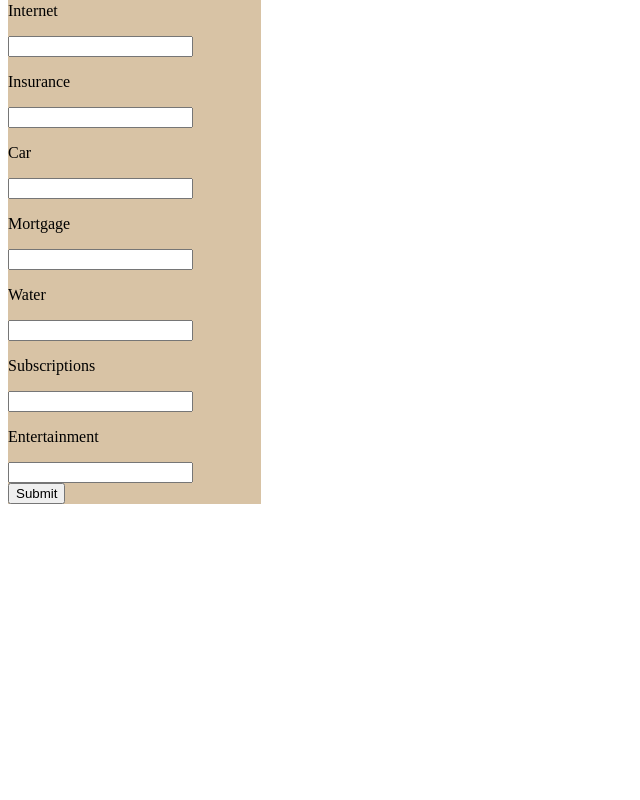
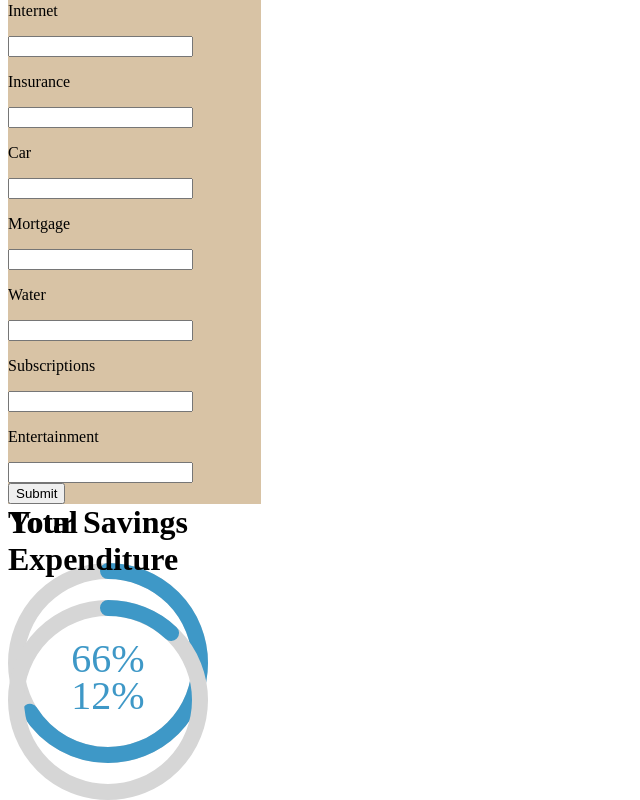
Before and after one commit to jodiezhuu/BudgetBud, a React (Create React App) app: page / in a window 1280 px wide. Shown: the part 1237-2037 px from the top of the page, without its empty margins (0-640 px from the left). Before the commit the page ends 1741 px from the top, so only its background shows below. Built offline with nearby package versions, Linux system fonts and the light colour scheme; a web font is replaced by a local one.

Commit message:
circular progress bars

```diff
--- a/package.json
+++ b/package.json
@@ -7,6 +7,7 @@
     "@testing-library/react": "^11.2.7",
     "@testing-library/user-event": "^12.8.3",
     "react": "^17.0.2",
+    "react-circular-progressbar": "^2.0.4",
     "react-dom": "^17.0.2",
     "react-hook-form": "^7.8.4",
     "react-icons": "^4.2.0",
--- a/src/App.js
+++ b/src/App.js
@@ -4,7 +4,7 @@ import Navbar from './components/Navbar';
 import Intro from './components/Intro';
 import Info from './components/Info';
 import Savings from './components/Savings';
-import Expenditures from './components/Savings';
+import Expenditures from './components/Expenditures';
 
 import { BrowserRouter as Router, Switch, Route } from 'react-router-dom';
 
@@ -16,7 +16,7 @@ function App() {
       <Intro />
       <Info />
       <Savings />
-	<Expenditures />
+	    <Expenditures />
       <Switch>
         <Route path='/' />
       </Switch>
--- a/src/components/Expenditures.js
+++ b/src/components/Expenditures.js
@@ -1,12 +1,17 @@
 import React, { useState } from 'react';
 import { Link } from 'react-router-dom';
+import { CircularProgressbar } from 'react-circular-progressbar';
+import 'react-circular-progressbar/dist/styles.css';
 
-function Expenditures() {
+const Expenditures = () => {
+
+    const percentage = 12;
     return (
         <>
-		<div>
-			{/* put the graphical information for savings here */}
-		</div>
+            <div style={{ width: 200, height: 200 }}>
+                <h1>Total Expenditure</h1>
+                <CircularProgressbar value={percentage} text={`${percentage}%`} />
+            </div>
         </>
     );
 }
--- a/src/components/Savings.js
+++ b/src/components/Savings.js
@@ -2,11 +2,17 @@
 import React, { useState } from 'react';
 import { Link } from 'react-router-dom';
 
-function Savings() {
+import { CircularProgressbar } from 'react-circular-progressbar';
+import 'react-circular-progressbar/dist/styles.css';
+
+const Savings = () => {
+
+    const percentage = 66;
     return (
         <>
-		<div>
-			{/* put the graphical information for savings here */}
+		<div style={{ width: 200, height: 200 }}>
+            <h1>Your Savings</h1>
+            <CircularProgressbar value={percentage} text={`${percentage}%`} />
 		</div>
         </>
     );
```
Also changed, not shown: 1 other file (tests, documents, lock files or other folders).
